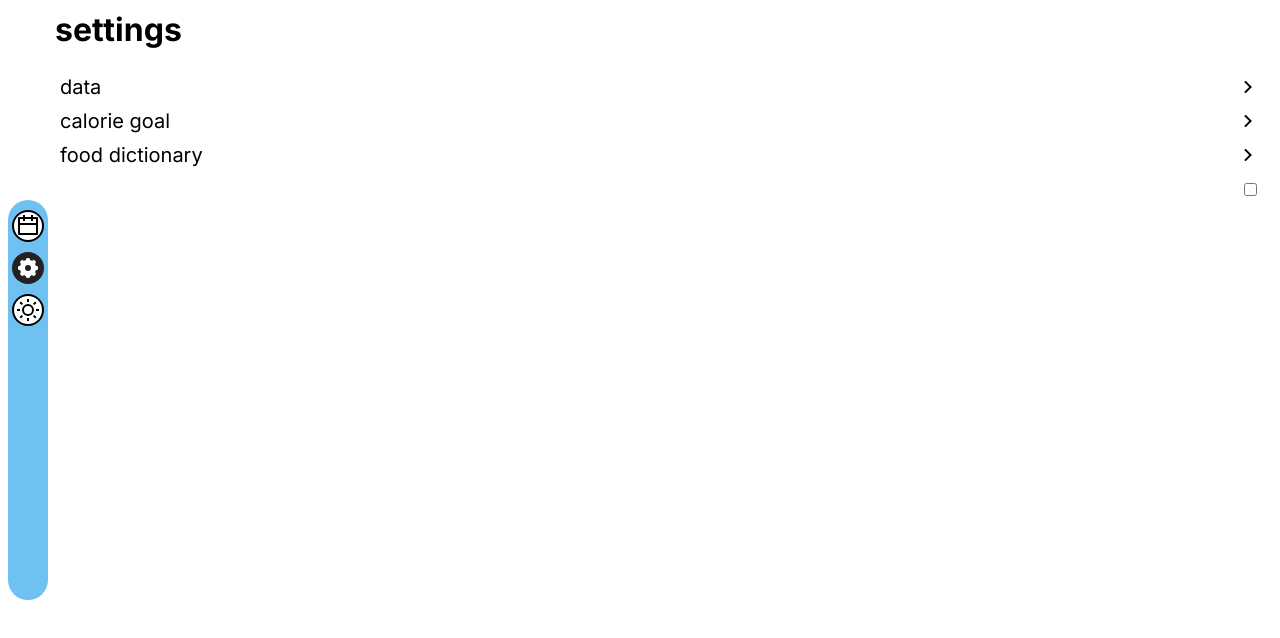
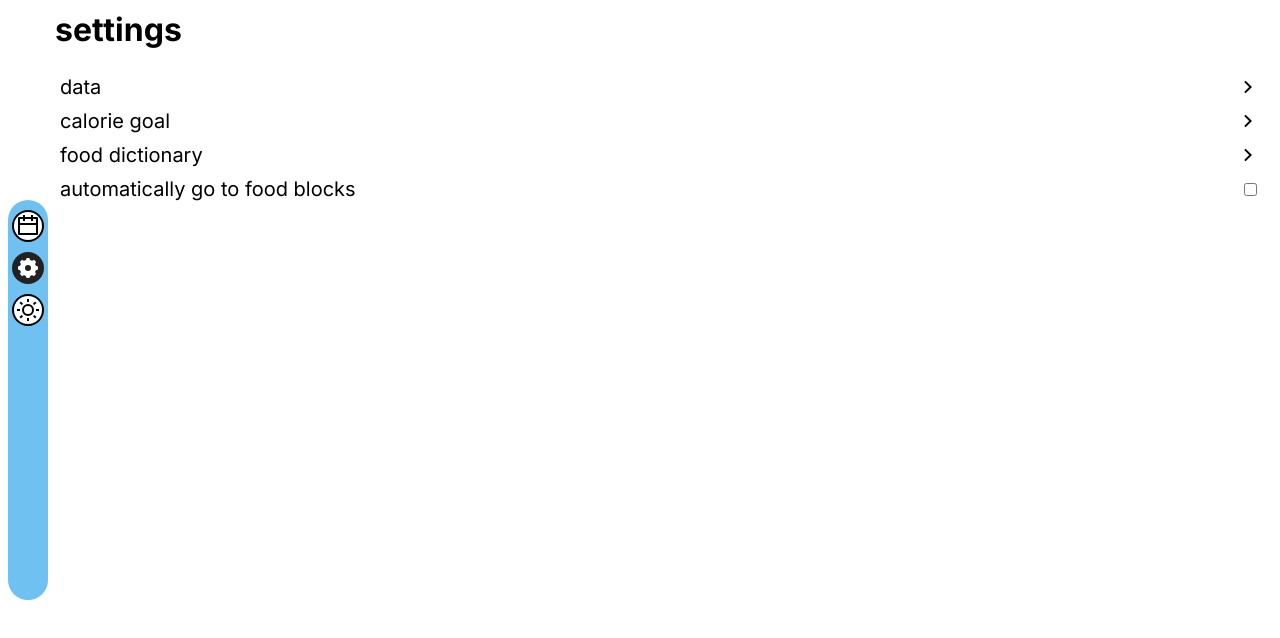
Before and after one commit to colorlessenergy/calorie-tracker, a Next.js app: page /settings in a window 1280 px wide. Shown: the top 638 px of the page. Built offline with nearby package versions, Linux system fonts and the light colour scheme.

Commit message:
add color style to label

```diff
--- a/shared/components/SettingsItems/SettingsItem.module.scss
+++ b/shared/components/SettingsItems/SettingsItem.module.scss
@@ -10,8 +10,12 @@
 }
 
 label.item {
+    color: #000000;
+    cursor: pointer;
+}
+
+:global(.dark) label.item {
     color: #ffffff;
-    cursor: pointer;
 }
 
 .item:hover {
```
